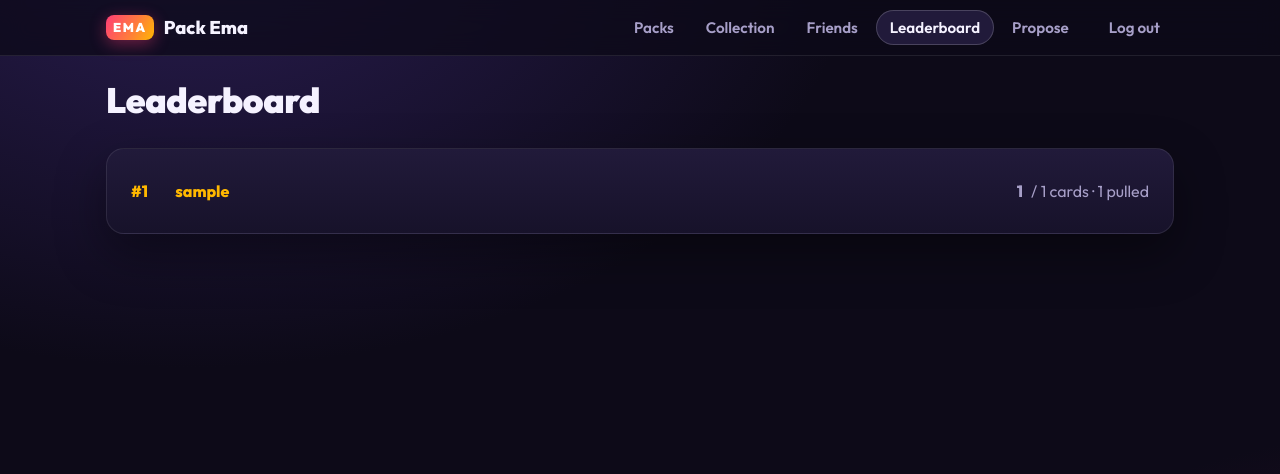
After one commit to LucaCeccarelli/EmaPack, a Django app: page /leaderboard/ in a window 1280 px wide. The commit adds this page. Shown: the top 474 px of the page. Run offline with Django 5.2, Linux system fonts and the light colour scheme; a user stored in the database is signed in; tables that the repository leaves empty hold one stand-in row (values such as "Sample post").

Commit message:
feat: Added leaderboard

```diff
--- a/game/static/game/tcg.css
+++ b/game/static/game/tcg.css
@@ -191,10 +191,12 @@ main { max-width: 1100px; margin: 0 auto; padding: 24px 16px 64px; }
 .add-friend-row input:focus { outline: none; border-color: var(--focus); box-shadow: 0 0 0 3px color-mix(in srgb, var(--focus) 30%, transparent); }
 .friend-list { padding: 20px 24px; margin-bottom: 24px; }
 .friend-list h2 { margin: 0 0 12px; font-size: 1.2rem; }
-.friend-list ul { margin: 0; padding: 0; list-style: none; }
+.friend-list ul, .friend-list ol { margin: 0; padding: 0; list-style: none; }
 .friend-list li { display: flex; align-items: center; gap: 12px; padding: 10px 0; border-top: 1px solid var(--line); }
 .friend-list li:first-child { border-top: 0; }
 .friend-actions { margin-left: auto; display: flex; gap: 8px; align-items: center; }
+.rank { min-width: 3ch; font-weight: 800; color: var(--muted); }
+.friend-list li.me .rank, .friend-list li.me > strong { color: var(--accent-2); }
 .btn.small { padding: 6px 16px; font-size: .85rem; }
 
 /* ---------- Card editor ---------- */
--- a/game/templates/base.html
+++ b/game/templates/base.html
@@ -19,6 +19,7 @@
       <a href="{% url 'home' %}" {% if here == 'home' %}class="active" aria-current="page"{% endif %}>Packs</a>
       <a href="{% url 'collection' %}" {% if here == 'collection' or here == 'card_detail' %}class="active" aria-current="page"{% endif %}>Collection</a>
       <a href="{% url 'friends' %}" {% if here == 'friends' or here == 'friend_collection' or here == 'friend_card_detail' %}class="active" aria-current="page"{% endif %}>Friends</a>
+      <a href="{% url 'leaderboard' %}" {% if here == 'leaderboard' %}class="active" aria-current="page"{% endif %}>Leaderboard</a>
       <a href="{% url 'propose_card' %}" {% if here == 'propose_card' %}class="active" aria-current="page"{% endif %}>Propose</a>
       <form method="post" action="{% url 'logout' %}">{% csrf_token %}<button class="nav-logout" title="Log out {{ user.username }}">Log out</button></form>
     </nav>
--- /dev/null
+++ b/game/templates/game/leaderboard.html
@@ -0,0 +1,22 @@
+{% extends "base.html" %}
+{% block title %}Leaderboard · Pack Ema{% endblock %}
+{% block content %}
+<header class="page-head">
+  <h1>Leaderboard</h1>
+</header>
+<section class="panel friend-list">
+  {% if players %}
+  <ol>
+    {% for player in players %}
+    <li{% if player == user %} class="me"{% endif %}>
+      <span class="rank">#{{ forloop.counter }}</span>
+      <strong>{{ player.username }}</strong>
+      <span class="friend-actions muted"><strong>{{ player.unique }}</strong> / {{ total }} cards · {{ player.pulled }} pulled</span>
+    </li>
+    {% endfor %}
+  </ol>
+  {% else %}
+  <p class="muted">Nobody has opened a pack yet.</p>
+  {% endif %}
+</section>
+{% endblock %}
--- a/game/views.py
+++ b/game/views.py
@@ -136,6 +136,20 @@ def collection(request):
     return render(request, "game/collection.html", {"cards": cards, "total": total})
 
 
+LEADERBOARD_SIZE = 50
+
+
+@login_required
+def leaderboard(request):
+    players = (
+        User.objects.annotate(unique=Count("pulls__card", distinct=True), pulled=Count("pulls"))
+        .filter(unique__gt=0)
+        .order_by("-unique", "-pulled", "username")[:LEADERBOARD_SIZE]
+    )
+    total = Card.objects.filter(status=Status.APPROVED).count()
+    return render(request, "game/leaderboard.html", {"players": players, "total": total})
+
+
 @login_required
 def card_detail(request, pk, username=None):
     owner = request.user
--- a/tcg/urls.py
+++ b/tcg/urls.py
@@ -10,6 +10,7 @@ urlpatterns = [
     path("", views.home, name="home"),
     path("packs/open/", views.open_pack_view, name="open_pack"),
     path("collection/", views.collection, name="collection"),
+    path("leaderboard/", views.leaderboard, name="leaderboard"),
     path("cards/<int:pk>/", views.card_detail, name="card_detail"),
     path("cards/propose/", views.propose_card, name="propose_card"),
     path("friends/", views.friends, name="friends"),
```
Also changed, not shown: game/tests/test_views.py (+16 -0 lines).
